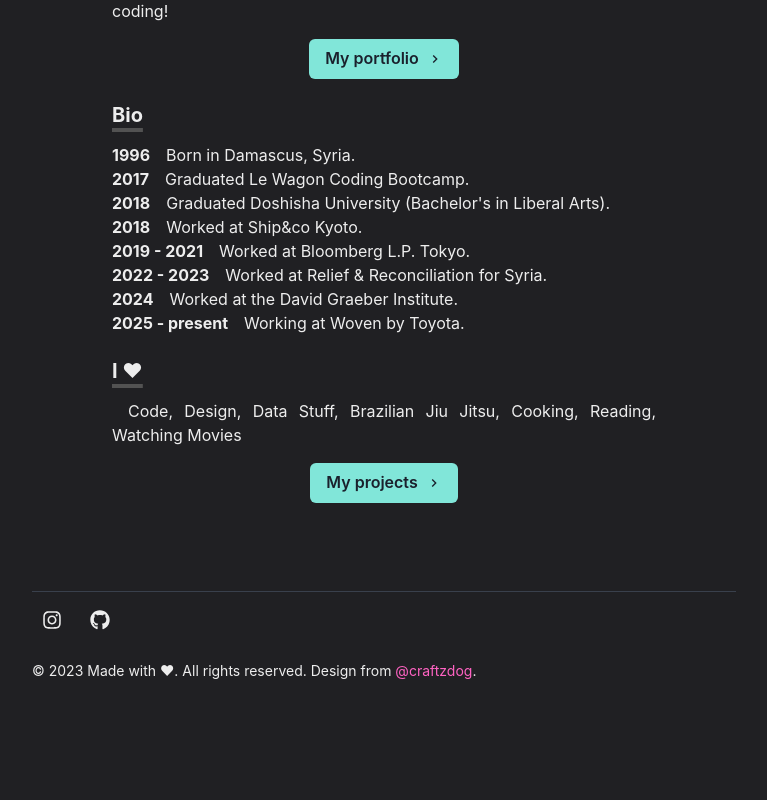
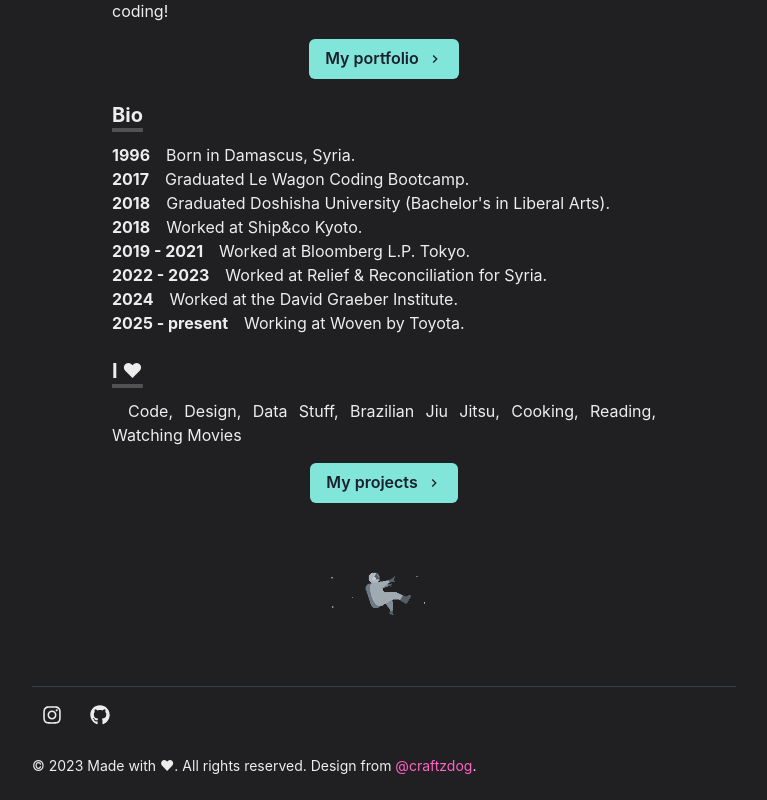
Before and after one commit to ShinnoT/portfoliov1, a Next.js app: page / in a window 1280 px wide. Shown: the part 1156-1956 px from the top of the page, without its empty margins (256-1023 px from the left). Before the commit the page ends 1861 px from the top, so only its background shows below. Built offline with nearby package versions, Linux system fonts and the light colour scheme.

Commit message:
added astronaut gif to bottom of index page

```diff
--- a/pages/index.js
+++ b/pages/index.js
@@ -173,6 +173,20 @@ const Page = () => {
                         </NextLink>
                     </Box>
                 </Section>
+                <Box
+                    display={{ md: "flex" }}
+                    justifyContent="center"
+                    paddingTop={10}
+                >
+                    <Box flexGrow={1} align="center">
+                        <Image
+                            display="inline-block"
+                            src="/images/astronaut.gif"
+                            alt="Floating Astronaut"
+                            maxW="120px"
+                        />
+                    </Box>
+                </Box>
             </Container>
         </Layout>
     );
```
Also changed, not shown: public/images/astronaut.gif (added).
